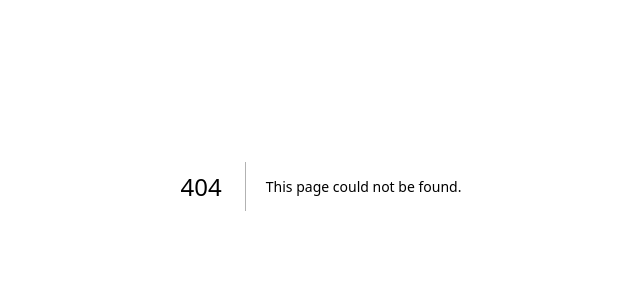
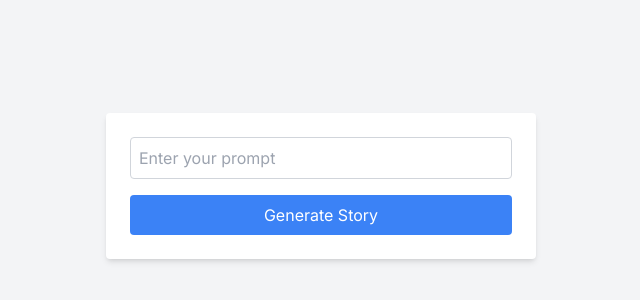
Before and after one commit to Ewooral/RESTApi-NextJS, a Next.js app: page /germini-pro in a window 1280 px wide. Before the commit this address had no page. Shown: the part 214-514 px from the top of the page, without its empty margins (319-959 px from the left). Built offline with nearby package versions, Linux system fonts and the light colour scheme.

Commit message:
feat: Install azure cli to connect to the vm ware

```diff
--- /dev/null
+++ b/app/germini-pro/page.tsx
@@ -0,0 +1,76 @@
+'use client'
+import { useState } from 'react';
+import axios from 'axios';
+import dotenv from 'dotenv';
+
+dotenv.config();
+
+
+const GemGPTComponent: React.FC = () => {
+  const [story, setStory] = useState('');
+  const [input, setInput] = useState('');
+
+  const generateStory = async () => {
+    try {
+      const response = await axios.post(
+        `https://generativelanguage.googleapis.com/v1beta/models/gemini-pro:generateContent?key=AIzaSyB5EkFBSGGR0vI02yfqTZgCxrU2W-LnQxQ`,
+        {
+          contents: [
+            {
+              parts: [
+                {
+                  text: input,
+                },
+              ],
+            },
+          ],
+        },
+        {
+          headers: {
+            'Content-Type': 'application/json',
+          },
+        }
+      );
+
+      setStory(response.data.candidates[0].content.parts[0].text);
+    } catch (error) {
+      // @ts-ignore
+      console.error("GemGPT API request failed:", error.message);
+       // @ts-ignore
+      if (error.response) {
+         // @ts-ignore
+        console.error("Response status:", error.response.status);
+         // @ts-ignore
+        console.error("Response data:", error.response.data);
+      }
+    }
+  };
+
+
+  return (
+    <div className="flex flex-col items-center justify-center min-h-screen bg-gray-100">
+    <div className="p-6 bg-white rounded shadow-md">
+      <input
+        type="text"
+        value={input}
+        onChange={(e) => setInput(e.target.value)}
+        placeholder="Enter your prompt"
+        className="w-full p-2 mb-4 border border-gray-300 rounded"
+      />
+      <button
+        onClick={generateStory}
+        className="w-full p-2 text-white bg-blue-500 rounded hover:bg-blue-600"
+      >
+        Generate Story
+      </button>
+    </div>
+    {story && (
+      <div className="mt-6 p-4 text-center bg-green-100 border border-green-200 rounded shadow-md">
+        <p className="text-green-700">{story}</p>
+      </div>
+    )}
+  </div>
+  );
+};
+
+export default GemGPTComponent;
--- a/package.json
+++ b/package.json
@@ -24,6 +24,7 @@
     "@heroicons/react": "^2.1.1",
     "@mui/icons-material": "^5.15.2",
     "@mui/material": "^5.15.2",
+    "@next-auth/prisma-adapter": "^1.0.7",
     "@radix-ui/react-avatar": "^1.0.4",
     "@radix-ui/react-checkbox": "^1.0.4",
     "@radix-ui/react-dialog": "^1.0.5",
```
Also changed, not shown: 2 other files (tests, documents, lock files or other folders).
